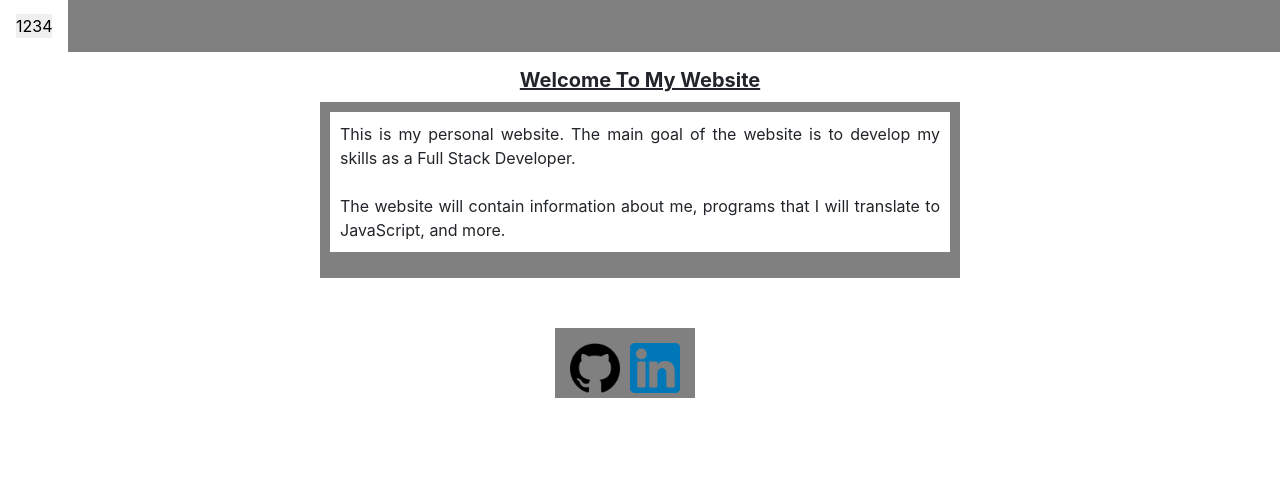
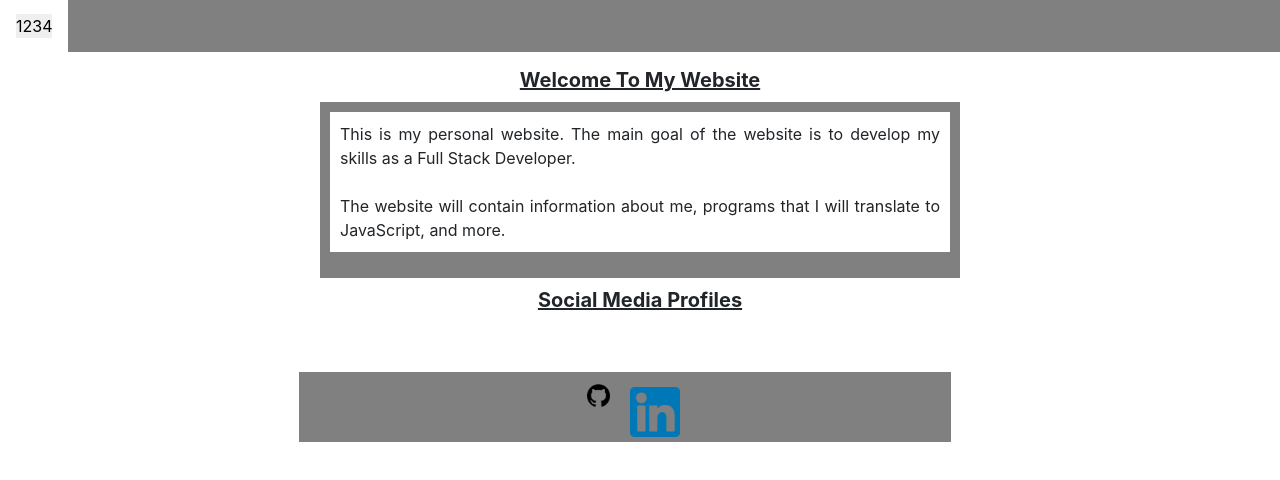
Before and after one commit to 123Rocco123/Personal-Website, a plain HTML site: page index.html in a window 1280 px wide. Drawn offline with nearby package versions, Linux system fonts and the light colour scheme.

Commit message:
Link Changes

```diff
--- a/index.html
+++ b/index.html
@@ -42,12 +42,17 @@
         </section>
     </body>
 
-    <section class="row">
-        <section class="column">
-            <a href="https://github.com/123Rocco123">
-                <img src="./Logos/gitHubLogo.png" alt="Snow" style="width:100%">
-            </a>
-        </section>
+    <div class="container">
+        <h1>Social Media Profiles</h1>
+
+        <div class="row">
+            <div class="col-5"></div>
+
+            <div class="col-1">
+                <a href="https://github.com/123Rocco123">
+                    <img id="gitHub" src="./Logos/gitHubLogo.png" alt="GitHub" style="width:100%">
+                </a>
+            </div>
 
         <section class="column">
             <a href="https://www.linkedin.com/in/roccopetruccio/">
```
